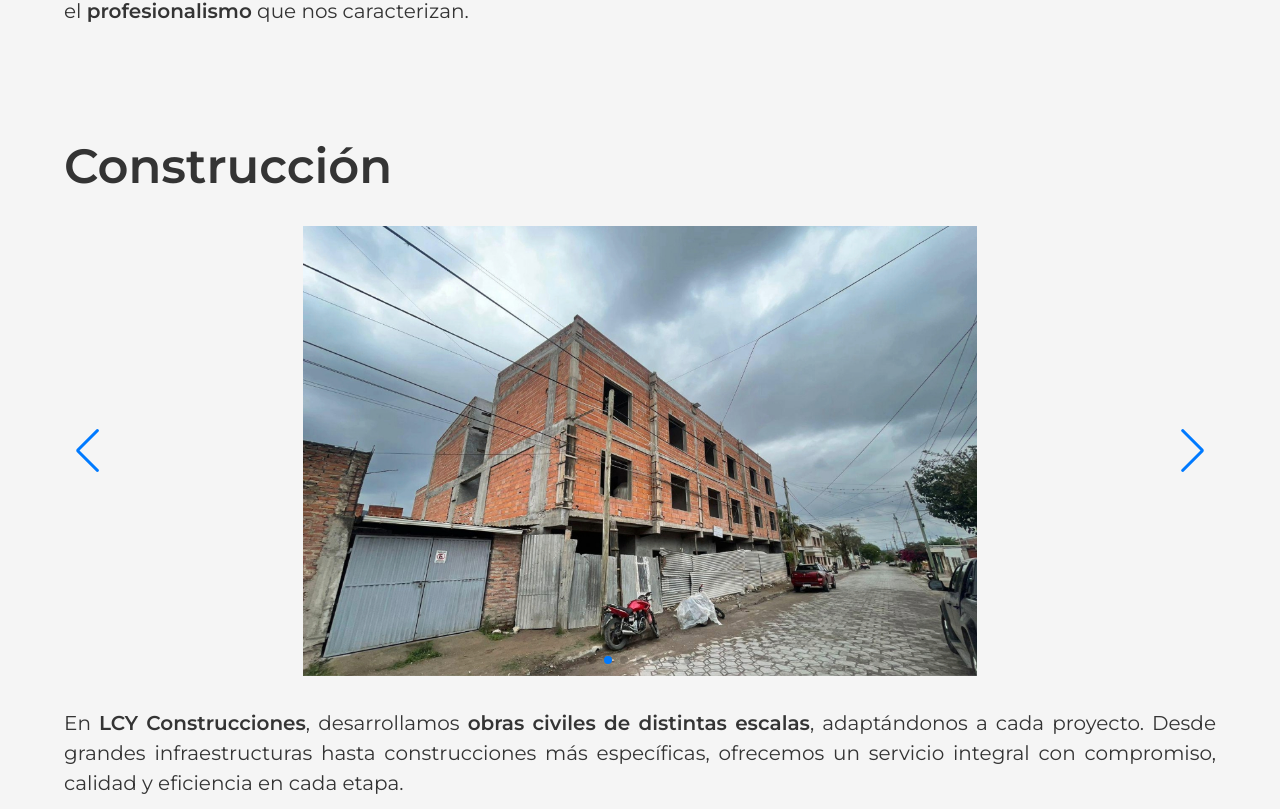
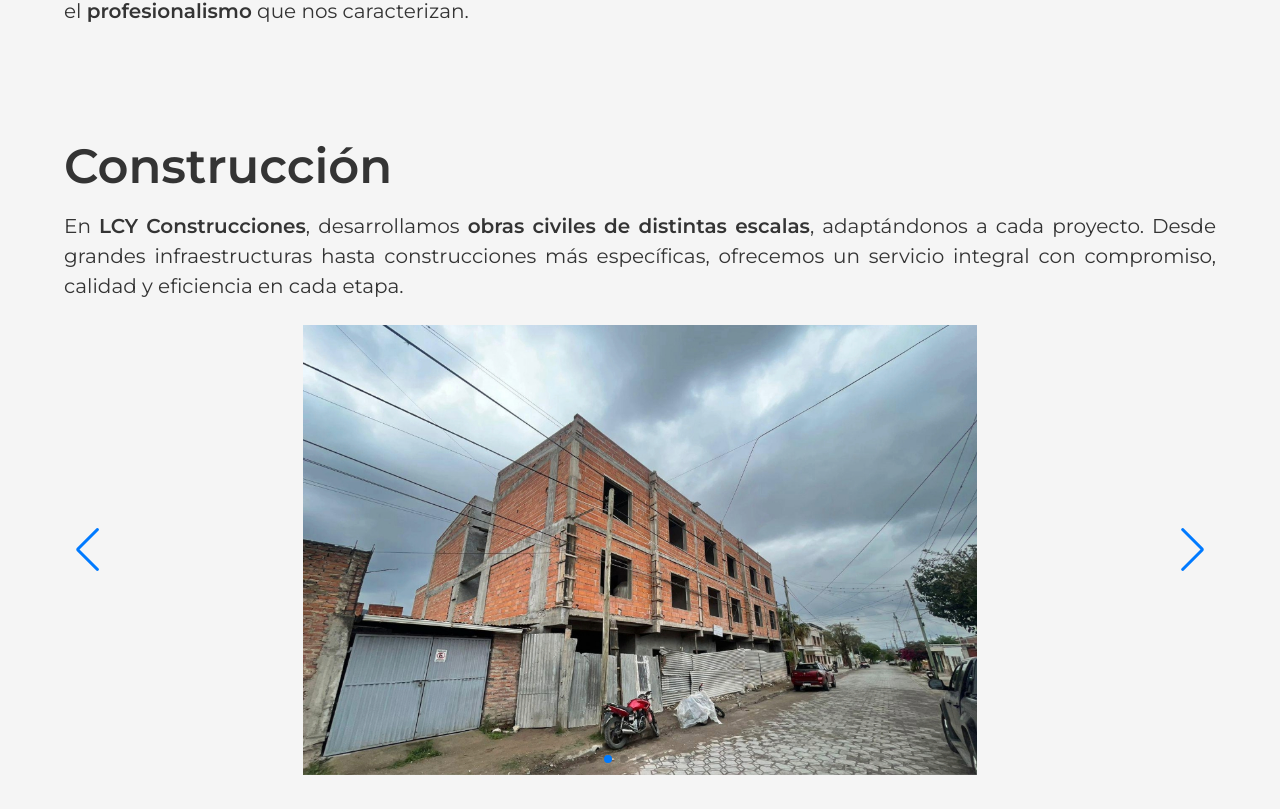
Before and after one commit to lucasruiz12/lcy-construcciones, a React (Vite) app: page / in a window 1280 px wide. Shown: the part 371-1180 px from the top of the page. Built offline with nearby package versions, Linux system fonts and the light colour scheme.

Commit message:
resizing in margin and redesign carousel next to text

```diff
--- a/src/components/CarouselSection.jsx
+++ b/src/components/CarouselSection.jsx
@@ -16,8 +16,7 @@ const CarouselSection = ({ images }) => {
         height: 450,
         borderRadius: "12px",
         overflow: "hidden",
-        marginBottom: "2rem",
-        margin: "2rem 0",
+        marginTop: "1.5rem",
       }}
     >
       {images.map((src, index) => (
--- a/src/components/Section.jsx
+++ b/src/components/Section.jsx
@@ -14,13 +14,14 @@ const Section = ({ id, title, content, images = [] }) => {
           {title}
         </Typography>
 
+        {content.map((text, index) => (
+          <Typography key={index} variant="body1" paragraph dangerouslySetInnerHTML={{ __html: text }} />
+        ))}
+
         {images.length > 0 && (
           <CarouselSection images={images} />
         )}
 
-        {content.map((text, index) => (
-          <Typography key={index} variant="body1" paragraph dangerouslySetInnerHTML={{ __html: text }} />
-        ))}
       </motion.div>
     </Container>
   );
```
